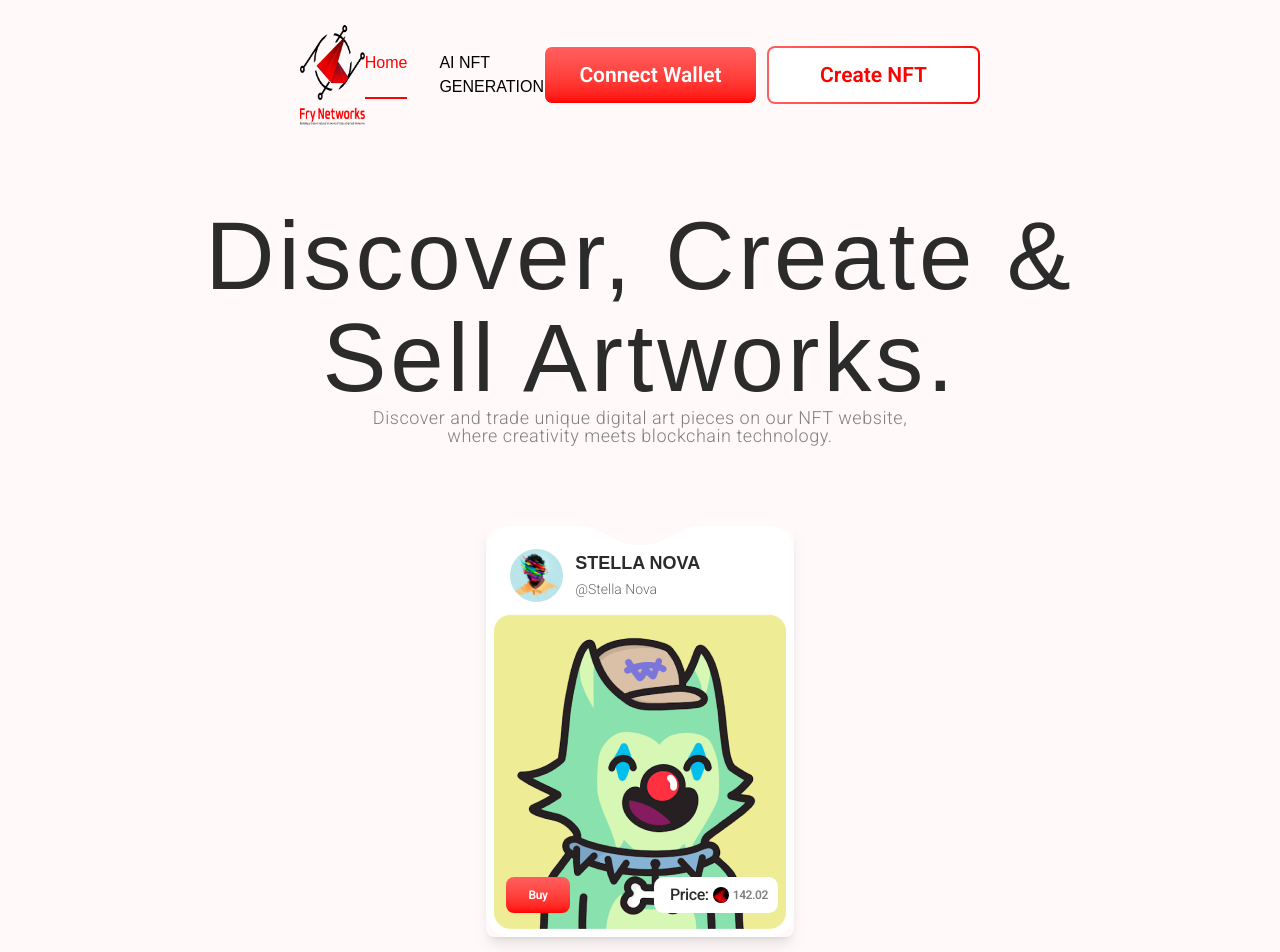
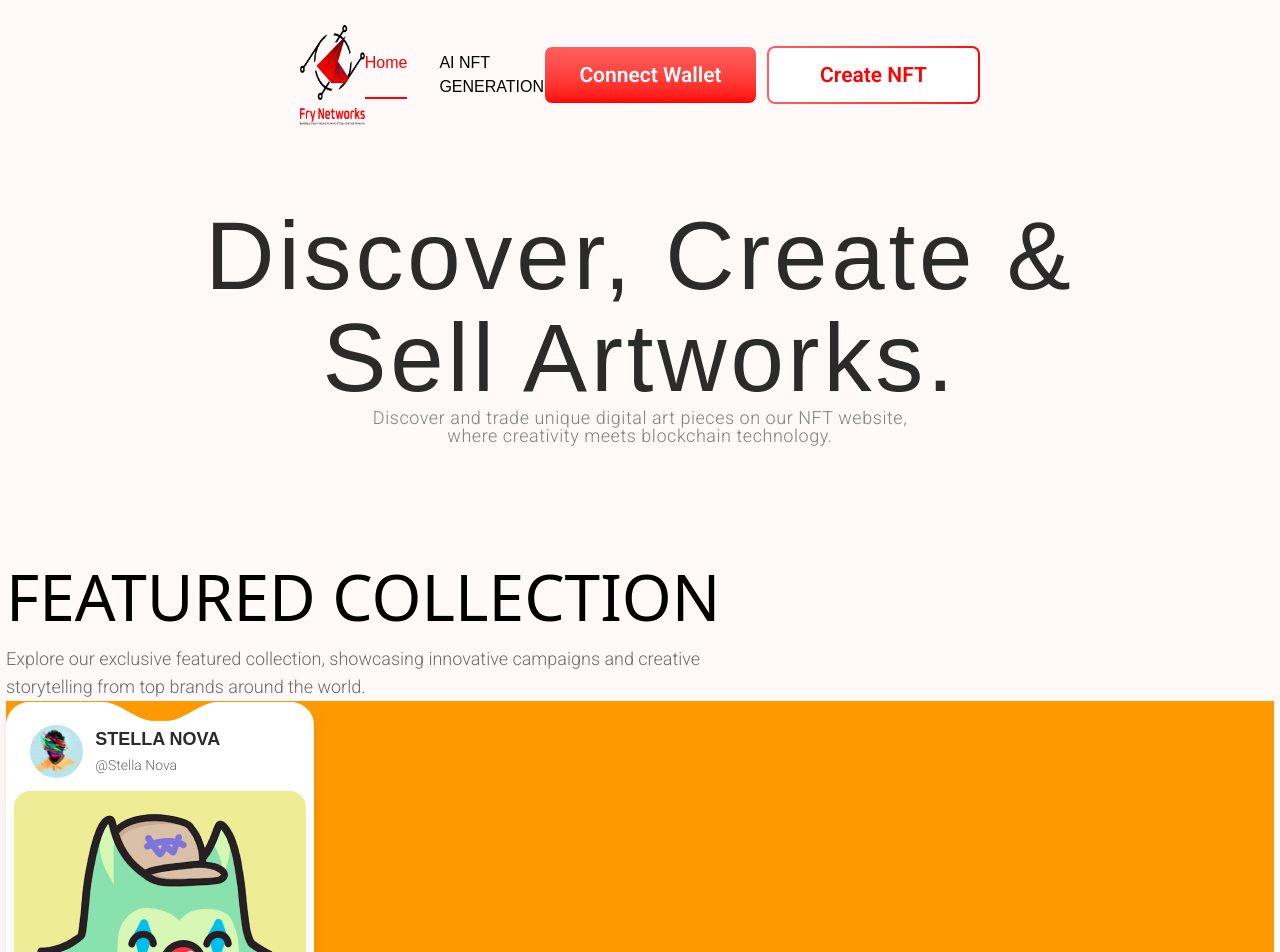
Before and after one commit to muznahrehman21/NFT, a React (Vite) app: page / in a window 1280 px wide. Shown: the top 952 px of the page. Built offline with nearby package versions, Linux system fonts and the light colour scheme.

Commit message:
feautured collection initiated

```diff
--- a/src/App.jsx
+++ b/src/App.jsx
@@ -15,7 +15,6 @@ function App() {
           <Route path="/" element={<LandingPage />} />
           <Route path="/second" element={<SecondPage />} />
         </Routes>
-        <Footer />
       </Router>
     </div>
   );
--- /dev/null
+++ b/src/components/FeaturedCollection.jsx
@@ -0,0 +1,23 @@
+import React from "react";
+import Card from "./cards/Card";
+1;
+function FeaturedCollection() {
+  return (
+    <div className="p-6 w-[1316px] h-[513px]">
+      <div className="">
+        <h1 className="bg-blue-700font-apex font-normal text-[#000000] text-[64px]">
+          FEATURED COLLECTION
+        </h1>
+        <p className="max-w-190 font-roboto font-light text-[#6B6B6B] text-lg">
+          Explore our exclusive featured collection, showcasing innovative
+          campaigns and creative storytelling from top brands around the world.
+        </p>
+      </div>
+      <div className="flex flex-row justify-between items-center gap-4 bg-amber-500">
+        <Card />
+      </div>
+    </div>
+  );
+}
+
+export default FeaturedCollection;
--- a/src/pages/landing/LandingPage.jsx
+++ b/src/pages/landing/LandingPage.jsx
@@ -1,12 +1,15 @@
 import React from "react";
 import Hero from "../../components/hero/Hero";
-import Card from "../../components/cards/Card";
+
+import FeaturedCollection from "../../components/FeaturedCollection";
+import Footer from "../../components/Footer";
 
 export default function LandingPage() {
   return (
     <>
       <Hero />
-      <Card />
+      <FeaturedCollection />
+      <Footer />
     </>
   );
 }
```
